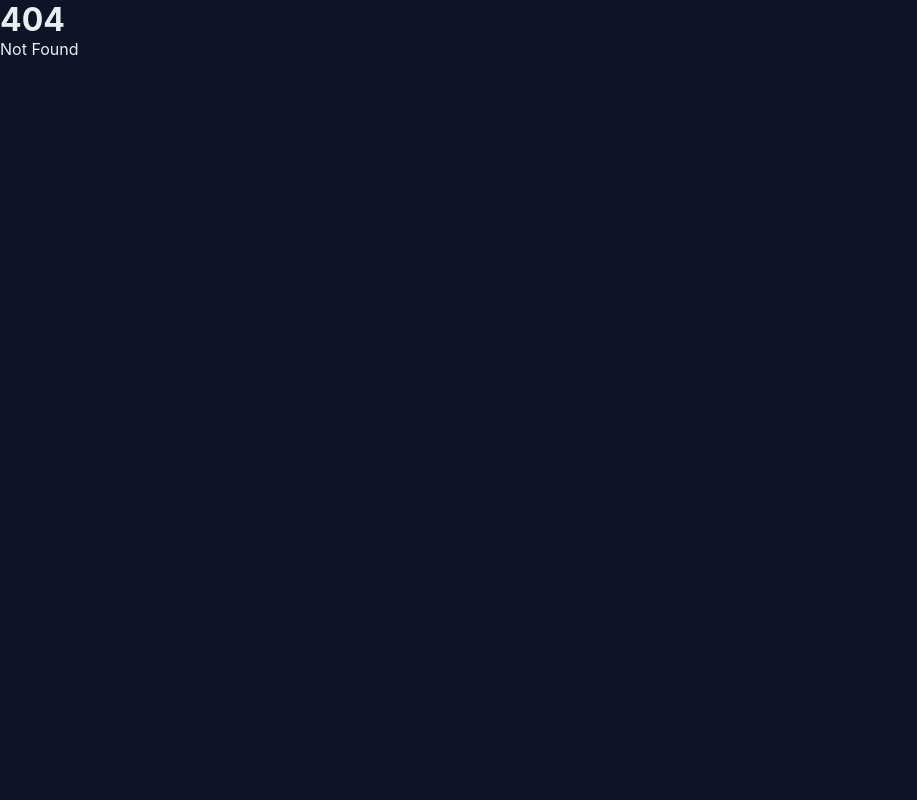
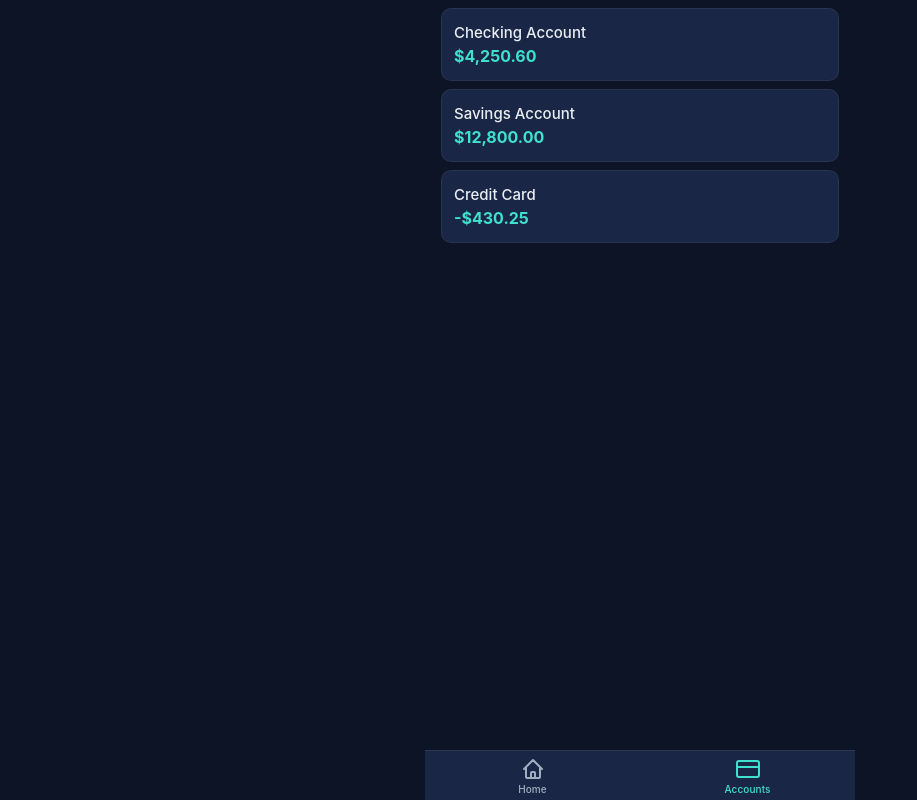
Before and after one commit to SiegfredRodriguez/budgie, a SvelteKit app: page /financial in a window 1280 px wide. Before the commit this address had no page. Shown: the whole page, without its empty margins (0-917 px from the left). Built offline with nearby package versions, Linux system fonts and the light colour scheme.

Commit message:
add iOS bottom tab bar with Home and Accounts tabs

```diff
--- a/src/app.css
+++ b/src/app.css
@@ -7,6 +7,7 @@
 	--meta-light: #e8eef2;
 	--meta-silver: #a0b0c0;
 	--meta-glow: rgba(64, 224, 208, 0.3);
+	--tab-bar-height: 50px;
 }
 
 *,
@@ -20,6 +21,7 @@
 html,
 body {
 	height: 100%;
+	overflow: hidden;
 	background: var(--meta-darker);
 	color: var(--meta-light);
 	font-family: -apple-system, BlinkMacSystemFont, 'Segoe UI', Roboto, Oxygen,
@@ -31,3 +33,14 @@ body {
 	display: flex;
 	flex-direction: column;
 }
+
+#app {
+	display: flex;
+	flex-direction: column;
+	height: 100%;
+	width: 100%;
+	max-width: 430px;
+	margin: 0 auto;
+	position: relative;
+	overflow: hidden;
+}
--- a/src/routes/+layout.svelte
+++ b/src/routes/+layout.svelte
@@ -2,6 +2,7 @@
 	import '../app.css';
 	import favicon from '$lib/assets/favicon.svg';
 	import { onMount } from 'svelte';
+	import { page } from '$app/stores';
 
 	let { children } = $props();
 
@@ -18,4 +19,80 @@
 	<link rel="apple-touch-icon" href="/pwa-192x192.png" />
 </svelte:head>
 
-{@render children()}
+<div id="app">
+	<main class="content">
+		{@render children()}
+	</main>
+
+	<nav class="tab-bar">
+		<a href="/" class="tab" class:active={$page.url.pathname === '/'}>
+			<svg class="tab-icon" viewBox="0 0 24 24" fill="none" stroke="currentColor" stroke-width="2" stroke-linecap="round" stroke-linejoin="round">
+				<path d="M3 12l2-2m0 0l7-7 7 7M5 10v10a1 1 0 001 1h3m10-11l2 2m-2-2v10a1 1 0 01-1 1h-3m-6 0a1 1 0 001-1v-4a1 1 0 011-1h2a1 1 0 011 1v4a1 1 0 001 1m-6 0h6"/>
+			</svg>
+			<span class="tab-label">Home</span>
+		</a>
+		<a href="/financial" class="tab" class:active={$page.url.pathname === '/financial'}>
+			<svg class="tab-icon" viewBox="0 0 24 24" fill="none" stroke="currentColor" stroke-width="2" stroke-linecap="round" stroke-linejoin="round">
+				<rect x="1" y="4" width="22" height="16" rx="2"/>
+				<line x1="1" y1="10" x2="23" y2="10"/>
+			</svg>
+			<span class="tab-label">Accounts</span>
+		</a>
+	</nav>
+</div>
+
+<style>
+	.content {
+		flex: 1;
+		overflow-y: auto;
+		-webkit-overflow-scrolling: touch;
+		padding-bottom: calc(var(--tab-bar-height) + env(safe-area-inset-bottom));
+	}
+
+	.tab-bar {
+		position: fixed;
+		bottom: 0;
+		left: 50%;
+		transform: translateX(-50%);
+		width: 100%;
+		max-width: 430px;
+		height: calc(var(--tab-bar-height) + env(safe-area-inset-bottom));
+		padding-bottom: env(safe-area-inset-bottom);
+		display: flex;
+		align-items: center;
+		justify-content: space-around;
+		background: var(--meta-dark);
+		border-top: 1px solid rgba(255, 255, 255, 0.08);
+		z-index: 100;
+	}
+
+	.tab {
+		display: flex;
+		flex-direction: column;
+		align-items: center;
+		justify-content: center;
+		gap: 2px;
+		text-decoration: none;
+		color: var(--meta-silver);
+		transition: color 0.15s;
+		-webkit-tap-highlight-color: transparent;
+		user-select: none;
+		flex: 1;
+		height: 100%;
+	}
+
+	.tab.active {
+		color: var(--meta-accent);
+	}
+
+	.tab-icon {
+		width: 24px;
+		height: 24px;
+	}
+
+	.tab-label {
+		font-size: 10px;
+		font-weight: 500;
+		letter-spacing: 0.01em;
+	}
+</style>
--- /dev/null
+++ b/src/routes/financial/+page.svelte
@@ -0,0 +1,60 @@
+<script lang="ts">
+</script>
+
+<div class="list">
+	<div class="account">
+		<div class="account-info">
+			<span class="account-name">Checking Account</span>
+			<span class="account-balance">$4,250.60</span>
+		</div>
+	</div>
+	<div class="account">
+		<div class="account-info">
+			<span class="account-name">Savings Account</span>
+			<span class="account-balance">$12,800.00</span>
+		</div>
+	</div>
+	<div class="account">
+		<div class="account-info">
+			<span class="account-name">Credit Card</span>
+			<span class="account-balance">-$430.25</span>
+		</div>
+	</div>
+</div>
+
+<style>
+	.list {
+		padding: 8px 16px;
+		display: flex;
+		flex-direction: column;
+		gap: 8px;
+	}
+
+	.account {
+		display: flex;
+		align-items: center;
+		padding: 14px 12px;
+		background: var(--meta-dark);
+		border-radius: 10px;
+		border: 1px solid rgba(255, 255, 255, 0.06);
+	}
+
+	.account-info {
+		display: flex;
+		flex-direction: column;
+		gap: 4px;
+		flex: 1;
+	}
+
+	.account-name {
+		font-size: 0.938rem;
+		font-weight: 500;
+		color: var(--meta-light);
+	}
+
+	.account-balance {
+		font-size: 1rem;
+		font-weight: 700;
+		color: var(--meta-accent);
+	}
+</style>
```
Also changed, not shown: src/routes/+page.svelte (+1 -6 lines), src/routes/+layout.ts (renamed from src/routes/+page.ts).
